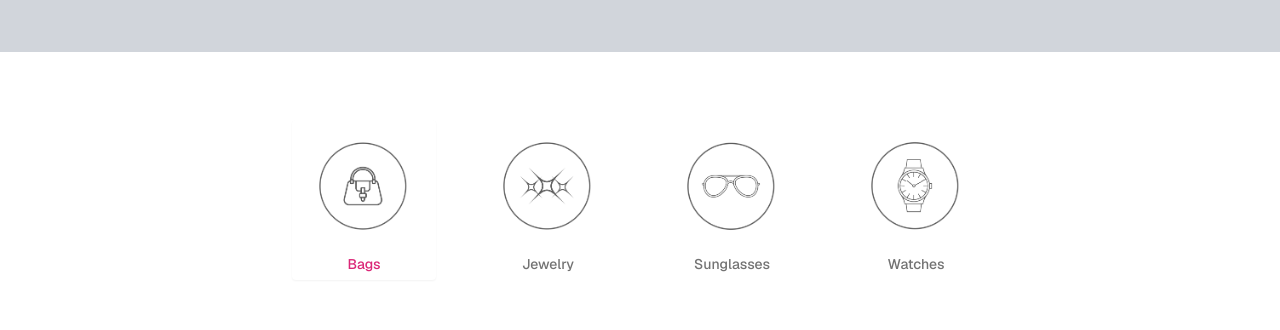
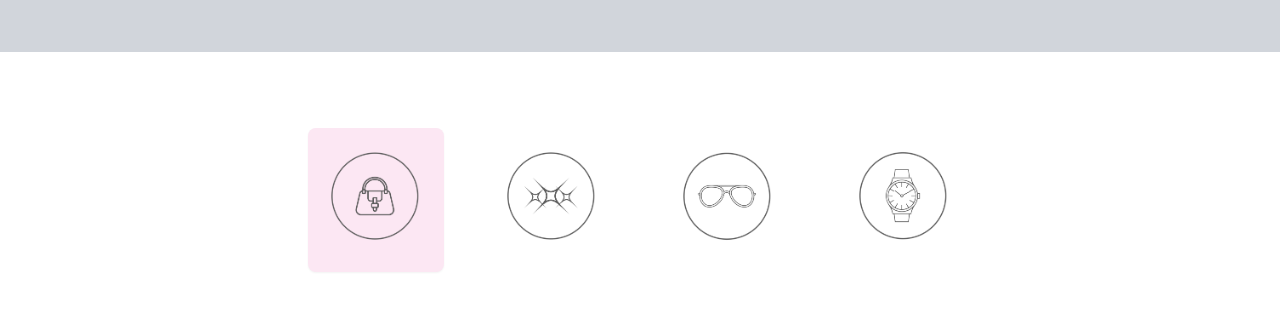
Before and after one commit to BayajidAlam/ex-commerce, a Next.js app in the folder client/: page / in a window 1280 px wide. Shown: the part 2520-2850 px from the top of the page. Built offline with nearby package versions, Linux system fonts and the light colour scheme.

Commit message:
Update category and feature image

```diff
--- a/client/app/page.tsx
+++ b/client/app/page.tsx
@@ -208,7 +208,7 @@ export default function HomePage() {
     <section className="w-full">
   <div className="grid grid-cols-1 md:grid-cols-2">
     {/* First Image */}
-    <div className="relative w-full h-[500px] overflow-hidden">
+    <div className="relative w-full h-[700px] overflow-hidden">
       <Image
         src="https://i.ibb.co.com/PvcyVZ2D/image.png"
         alt="First"
@@ -218,7 +218,7 @@ export default function HomePage() {
     </div>
 
     {/* Second Image */}
-    <div className="relative w-full h-[500px] overflow-hidden ">
+    <div className="relative w-full h-[700px] overflow-hidden ">
       <Image
         src="https://i.ibb.co.com/wF9t4QwY/image.png"
         alt="Second"
--- a/client/components/UI/Home/Categories.tsx
+++ b/client/components/UI/Home/Categories.tsx
@@ -25,37 +25,43 @@ const products = {
 export default function Categories() {
   return (
     <div className="text-center py-32">
-
       <Tabs defaultValue="bags" className="w-full">
         {/* Category Selector */}
         <TabsList className="flex justify-center items-center gap-10 bg-transparent p-0">
           <TabsTrigger
             value="bags"
-            className="flex flex-col items-center gap-2 bg-transparent data-[state=active]:text-pink-600"
+            className="flex flex-col items-center gap-2 p-2 rounded-lg transition-all w-full md:w-auto
+                       data-[state=active]:bg-pink-100 data-[state=active]:text-pink-600"
           >
-            <Image src={categoryImage1} alt="Bags" height={120} width={120} />
-            <span className="text-sm font-medium">Bags</span>
+            <Image src={categoryImage1} alt="Bags" height={120} width={120} className="rounded-lg" />
+            <span className="text-sm font-medium">{/* name hidden */}</span>
           </TabsTrigger>
+
           <TabsTrigger
             value="jewelry"
-            className="flex flex-col items-center gap-2 bg-transparent data-[state=active]:text-pink-600"
+            className="flex flex-col items-center gap-2 p-2 rounded-lg transition-all w-full md:w-auto
+                       data-[state=active]:bg-pink-100 data-[state=active]:text-pink-600"
           >
-            <Image src={categoryImage2} alt="Jewelry" height={120} width={120} />
-            <span className="text-sm font-medium">Jewelry</span>
+            <Image src={categoryImage2} alt="Jewelry" height={120} width={120} className="rounded-lg" />
+            <span className="text-sm font-medium">{/* name hidden */}</span>
           </TabsTrigger>
+
           <TabsTrigger
             value="sunglasses"
-            className="flex flex-col items-center gap-2 bg-transparent data-[state=active]:text-pink-600"
+            className="flex flex-col items-center gap-2 p-2 rounded-lg transition-all w-full md:w-auto
+                       data-[state=active]:bg-pink-100 data-[state=active]:text-pink-600"
           >
-            <Image src={categoryImage3} alt="Sunglasses" height={120} width={120} />
-            <span className="text-sm font-medium">Sunglasses</span>
+            <Image src={categoryImage3} alt="Sunglasses" height={120} width={120} className="rounded-lg" />
+            <span className="text-sm font-medium">{/* name hidden */}</span>
           </TabsTrigger>
+
           <TabsTrigger
             value="watches"
-            className="flex flex-col items-center gap-2 bg-transparent data-[state=active]:text-pink-600"
+            className="flex flex-col items-center gap-2 p-2 rounded-lg transition-all w-full md:w-auto
+                       data-[state=active]:bg-pink-100 data-[state=active]:text-pink-600"
           >
-            <Image src={categoryImage4} alt="Watches" height={120} width={120} />
-            <span className="text-sm font-medium">Watches</span>
+            <Image src={categoryImage4} alt="Watches" height={120} width={120} className="rounded-lg" />
+            <span className="text-sm font-medium">{/* name hidden */}</span>
           </TabsTrigger>
         </TabsList>
 
@@ -87,15 +93,10 @@ function CategorySection({
   return (
     <section className="py-20">
       <div className="container mx-auto px-4">
-
         {/* Product grid */}
         <div className="grid grid-cols-2 md:grid-cols-4 gap-6 mt-8">
           {items.map((product, i) => (
-            <Link
-              key={i}
-              href={`/products/${i}`}
-              className="block group"
-            >
+            <Link key={i} href={`/products/${i}`} className="block group">
               <div className="overflow-hidden rounded-lg shadow-sm group-hover:shadow-lg transition-shadow">
                 <Image
                   src={product.img}
```
